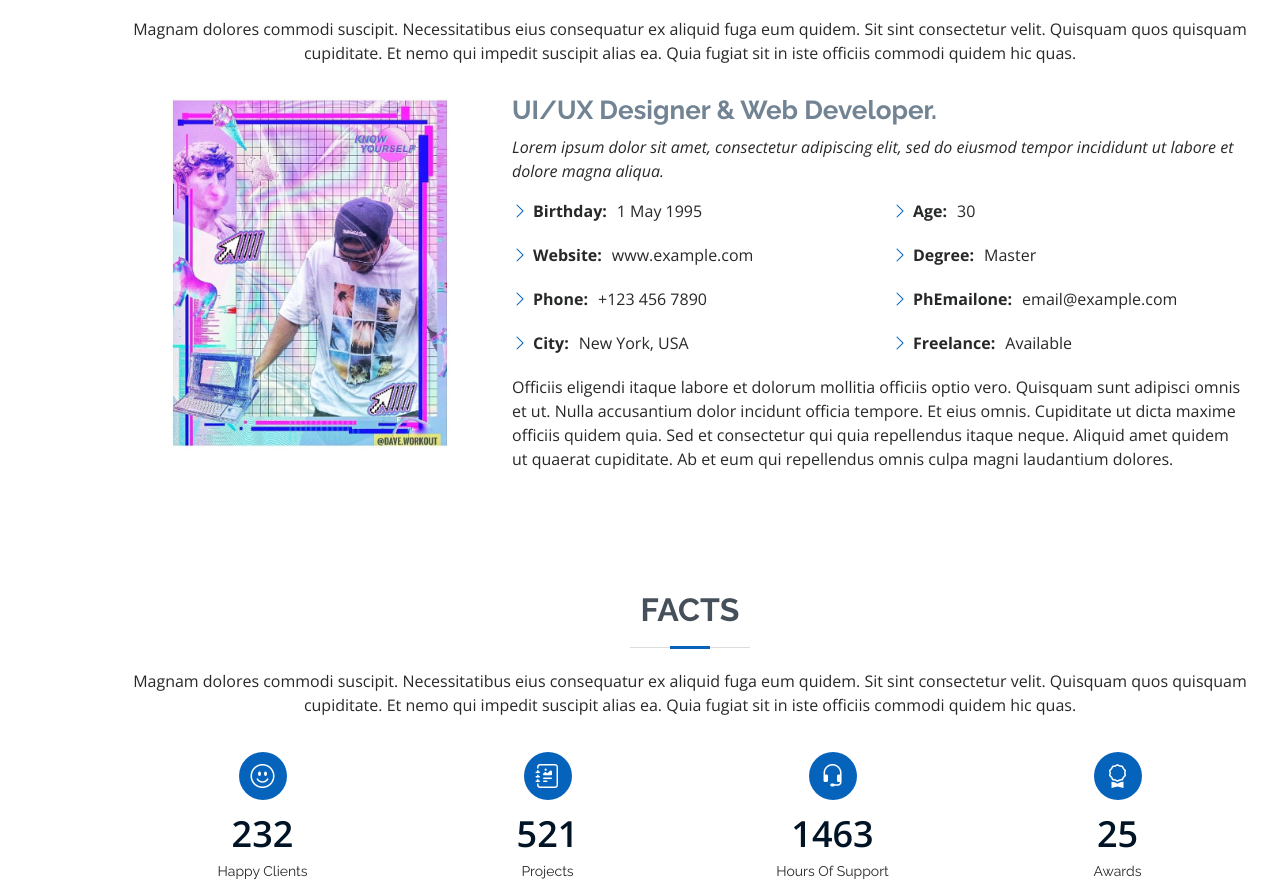
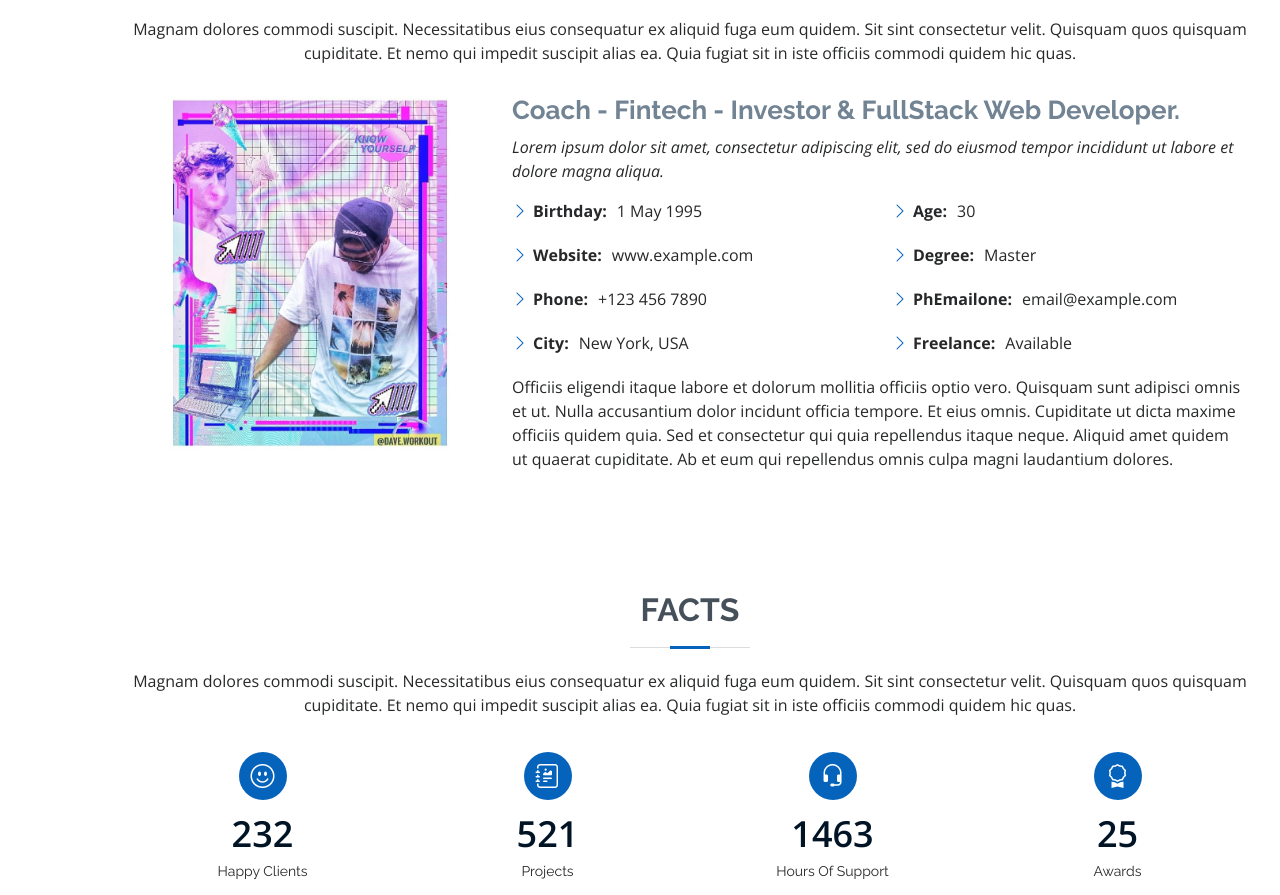
Before and after one commit to disaisoft/newsite, a plain HTML site: page index.html in a window 1280 px wide. Shown: the part 921-1816 px from the top of the page. Drawn offline with nearby package versions, Linux system fonts and the light colour scheme.

Commit message:
actualizacion roll

```diff
--- a/index.html
+++ b/index.html
@@ -87,7 +87,7 @@
             <img src="assets/img/profile.jpg" class="img-fluid" alt="">
           </div>
           <div class="col-lg-8 pt-4 pt-lg-0 content">
-            <h3>UI/UX Designer &amp; Web Developer.</h3>
+            <h3>Coach - Fintech - Investor &amp; FullStack Web Developer.</h3>
             <p class="fst-italic">
               Lorem ipsum dolor sit amet, consectetur adipiscing elit, sed do eiusmod tempor incididunt ut labore et dolore
               magna aliqua.
```
